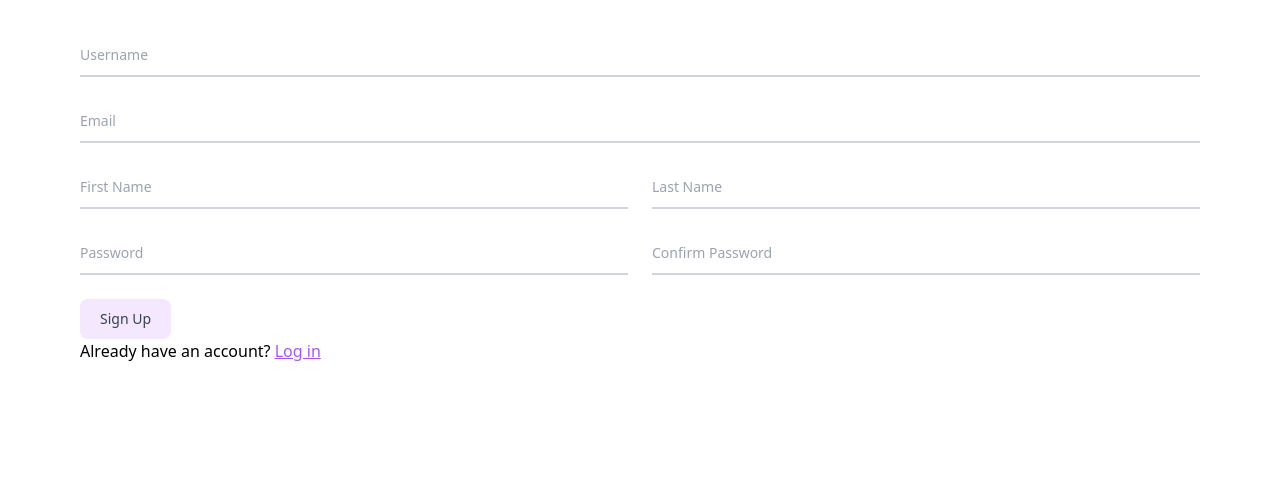
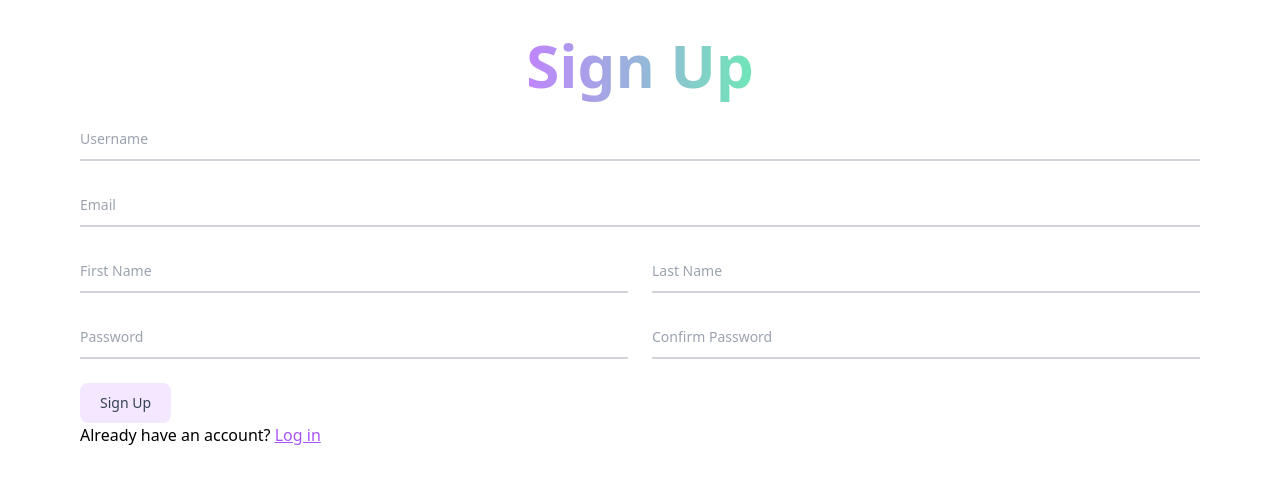
Before and after one commit to escheive/Facenook, a Django app: page /accounts/signup/ in a window 1280 px wide. Shown: the part 61-545 px from the top of the page. Run offline with Django 4.2, Linux system fonts and the light colour scheme; some libraries are stand-ins or nearby versions.

Commit message:
added cool sign up header

```diff
--- a/main_app/templates/registration/signup.html
+++ b/main_app/templates/registration/signup.html
@@ -15,6 +15,7 @@
 
 {% block content %}
 
+<div class="flex-col flex items-center mx-16">
   {% if form.errors %}
   <p>Your username and password didn't match. Please try again.</p>
   {% endif %}
@@ -27,9 +28,10 @@
       <p>Please login to see this page.</p>
       {% endif %}
   {% endif %}
+  <h1 class="mb-4 pb-2 text-3xl font-extrabold text-gray-900 dark:text-white md:text-5xl lg:text-6xl text-transparent bg-clip-text bg-gradient-to-r to-emerald-300 from-purple-400">Sign Up</h1>
 
 
-  <form method="POST" class="mx-16">
+  <form method="POST" class="w-full">
     {% csrf_token %}
     <div class="relative z-0 w-full mb-6 group">
         {{ form.username }}
@@ -57,5 +59,7 @@
     <p>Already have an account? <a href="/accounts/login" class="underline text-purple-500 hover:text-purple-800">Log in</a></p>
   </form>
 
+</div>
+
 
 {% endblock %}
```
Lines whose indentation alone changed are shown as unchanged.
